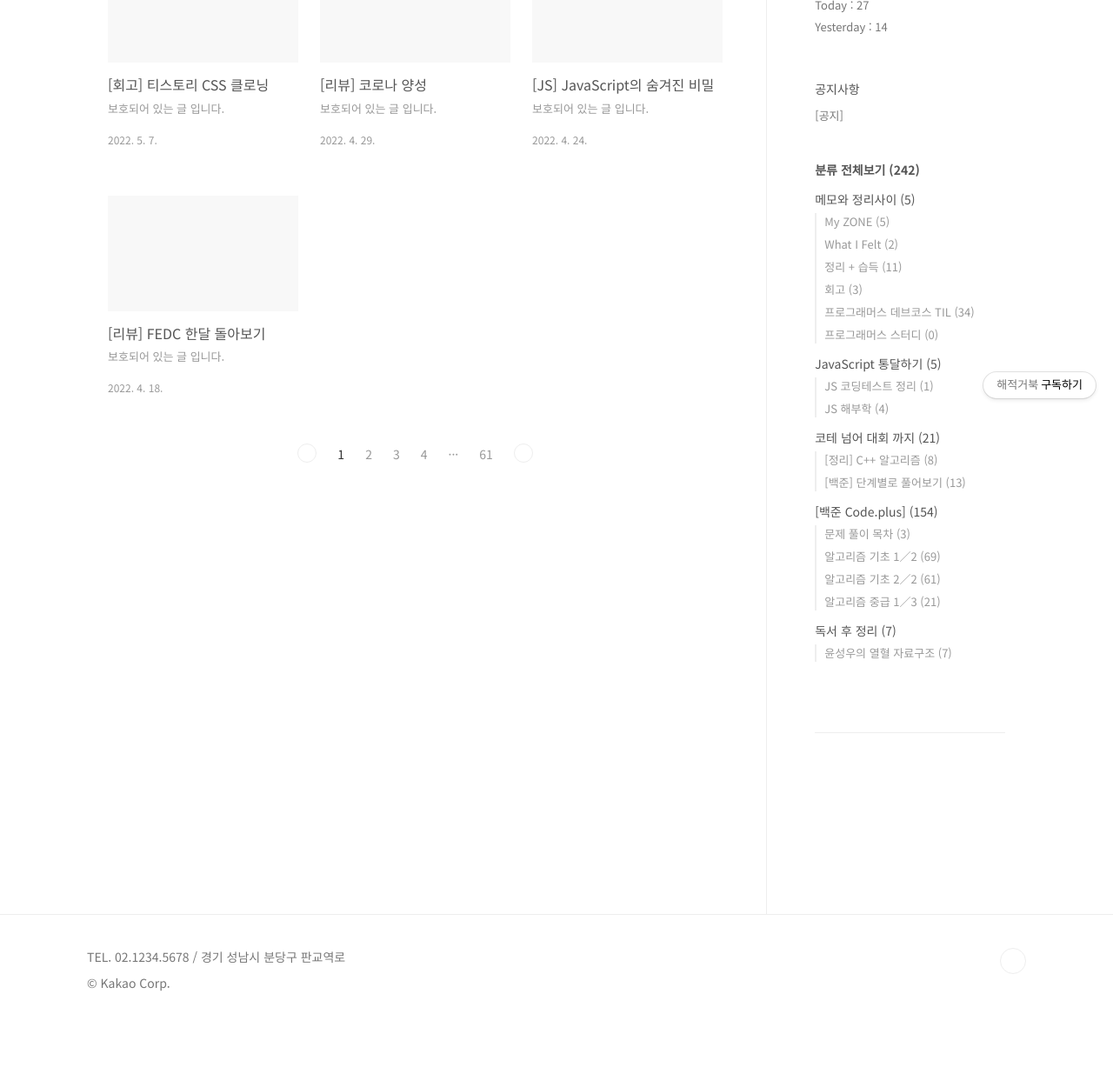
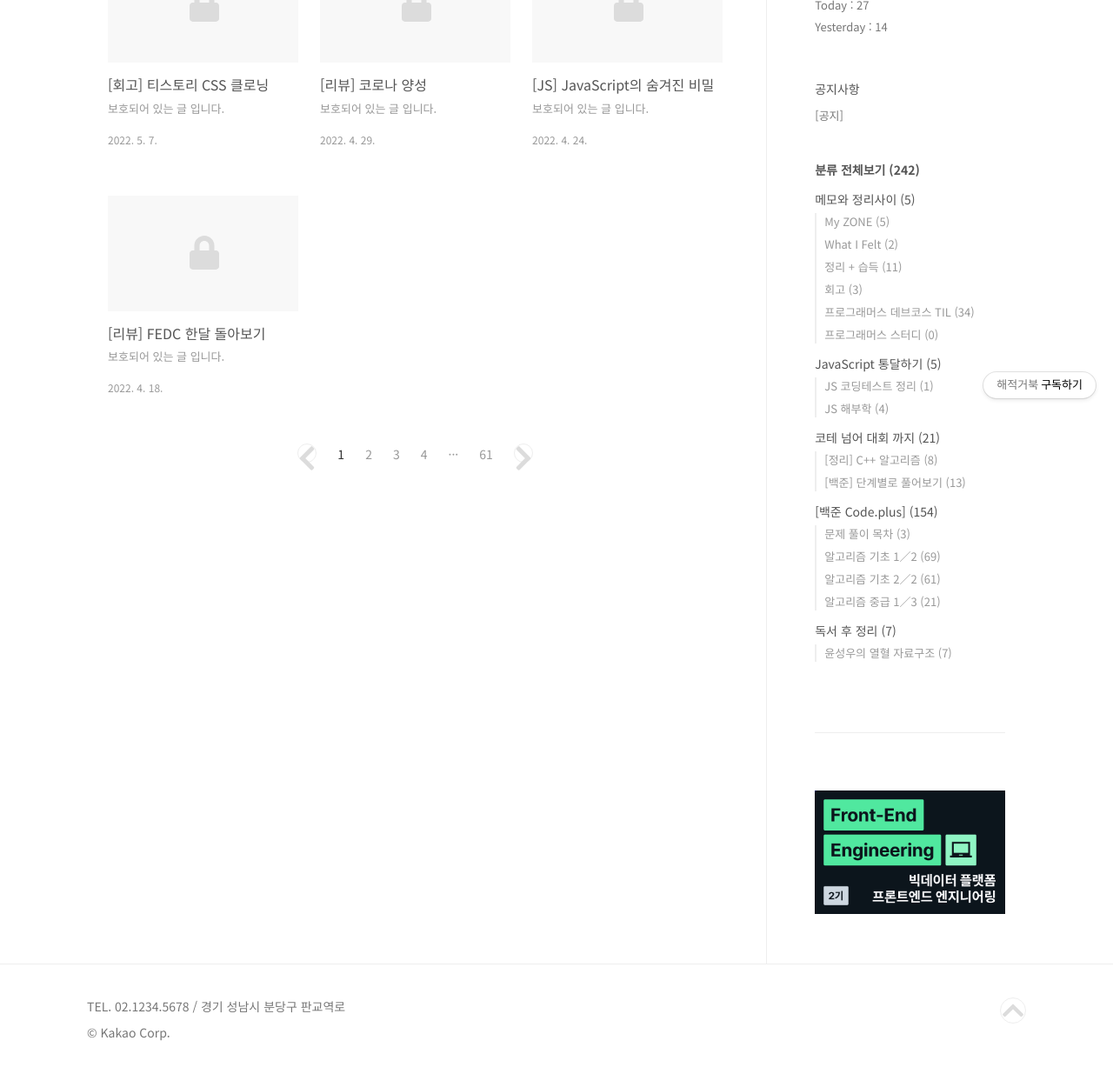
Before and after one commit to wogha95/FEDC2-CSS-clone, a plain HTML site: page index.html in a window 1280 px wide. Shown: the part 322-1557 px from the top of the page at 87% size. Before the commit the page ends 1500 px from the top, so only its background shows below. Drawn offline with Linux system fonts and the light colour scheme.

Commit message:
fix: 이미지 오류 해결

```diff
--- a/index.html
+++ b/index.html
@@ -63,7 +63,9 @@
           <div class="inner">
             <div class="post-item">
               <a href="#">
-                <span class="thum"></span>
+                <span class="thum">
+                  <img src="./assets/lock.svg" alt="lock">
+                </span>
                 <span class="title">[회고] 티스토리 CSS 클로닝</span>
                 <span class="excerpt">보호되어 있는 글 입니다.</span>
                 <span class="meta">
@@ -73,7 +75,9 @@
             </div>
             <div class="post-item">
               <a href="#">
-                <span class="thum"></span>
+                <span class="thum">
+                  <img src="./assets/lock.svg" alt="lock">
+                </span>
                 <span class="title">[리뷰] 코로나 양성</span>
                 <span class="excerpt">보호되어 있는 글 입니다.</span>
                 <span class="meta">
@@ -83,7 +87,9 @@
             </div>
             <div class="post-item">
               <a href="#">
-                <span class="thum"></span>
+                <span class="thum">
+                  <img src="./assets/lock.svg" alt="lock">
+                </span>
                 <span class="title">[JS] JavaScript의 숨겨진 비밀</span>
                 <span class="excerpt">보호되어 있는 글 입니다.</span>
                 <span class="meta">
@@ -93,7 +99,9 @@
             </div>
             <div class="post-item">
               <a href="#">
-                <span class="thum"></span>
+                <span class="thum">
+                  <img src="./assets/lock.svg" alt="lock">
+                </span>
                 <span class="title">[리뷰] FEDC 한달 돌아보기</span>
                 <span class="excerpt">보호되어 있는 글 입니다.</span>
                 <span class="meta">
@@ -103,7 +111,9 @@
             </div>
           </div>
           <div class="pagination">
-            <a href="#" class="prev">이전</a>
+            <a href="#" class="prev">
+              <img src="./assets/prev.svg" alt="prev">
+            </a>
             <a>
               <span class="selected">1</span>
             </a>
@@ -122,7 +132,9 @@
             <a>
               <span>61</span>
             </a>
-            <a href="#" class="next">다음</a>
+            <a href="#" class="next">
+              <img src="./assets/next.svg" alt="next">
+            </a>
           </div>
         </article>
         <aside id="aside" class="sidebar">
@@ -221,7 +233,9 @@
           </div>
           <div class="sidebar-2">
             <div class="revenue_unit_wrap">
-              <div class="revenue_unit_item adfit"></div>
+              <div class="revenue_unit_item adfit">
+                <img src="./assets/fedc.png" alt="adfit">
+              </div>
             </div>
           </div>
         </aside>
@@ -233,7 +247,9 @@
           <p class="meta">TEL. 02.1234.5678 / 경기 성남시 분당구 판교역로</p>
           <p class="copyright">© Kakao Corp.</p>
         </div>
-        <a href="#" class="page-top"></a>
+        <a href="#" class="page-top">
+          <img src="./assets/page-top.svg" alt="page-top">
+        </a>
       </div>
     </footer>
     <div id="toolbar">
--- a/scss/helpers/_variables.scss
+++ b/scss/helpers/_variables.scss
@@ -13,9 +13,3 @@ $color-f8f8f8: #f8f8f8 !default;
 
 $breakpoint-768: 768px !default;
 $breakpoint-1260: 1260px !default;
-
-$url-pagetop: "./assets/page-top.svg" !default;
-$url-prev: "./assets/prev.svg" !default;
-$url-next: "./assets/next.svg" !default;
-$url-lock: "./assets/lock.svg" !default;
-$url-fedc: "./assets/fedc.png" !default;
--- a/scss/layouts/_footer.scss
+++ b/scss/layouts/_footer.scss
@@ -19,8 +19,12 @@
       height: 30px;
       border: 1px solid $color-eee;
       border-radius: 50%;
-      background: $color-fff url($url-pagetop) no-repeat;
-      background-position: center;
+      cursor: pointer;
+      overflow: hidden;
+      img {
+          width: 100%;
+          height: 100%;
+      }
     }
   }
 }
--- a/scss/layouts/_section.scss
+++ b/scss/layouts/_section.scss
@@ -39,16 +39,11 @@
               margin-bottom: 5px;
               padding-bottom: 60.869565217391304%;
               background-color: $color-f8f8f8;
-              &::before {
-                content: "";
+              img {
                 position: absolute;
-                top: 50%;
-                left: 50%;
+                top: 35%;
+                left: 43%;
                 width: 34px;
-                height: 47px;
-                margin: -24px 0 0 -17px;
-                background: url($url-lock) no-repeat;
-                background-position: center;
               }
             }
             .title {
@@ -92,18 +87,12 @@
           height: 22px;
           border: 1px solid $color-eee;
           border-radius: 50%;
-          background: url($url-prev) no-repeat;
-          background-position: center;
-          text-indent: -999em;
         }
         .next {
           width: 22px;
           height: 22px;
           border: 1px solid $color-eee;
           border-radius: 50%;
-          background: url($url-next) no-repeat;
-          background-position: center;
-          text-indent: -999em;
         }
       }
     }
@@ -206,9 +195,12 @@
           .adfit {
             min-width: 160px;
             min-height: 90px;
-            background: url($url-fedc) no-repeat;
-            background-position: center;
-            background-size: contain;
+            cursor: pointer;
+            overflow: hidden;
+            img {
+                width: 100%;
+                height: 100%;
+            }
           }
         }
       }
```
Also changed, not shown: css/main.css, 1 other file.
